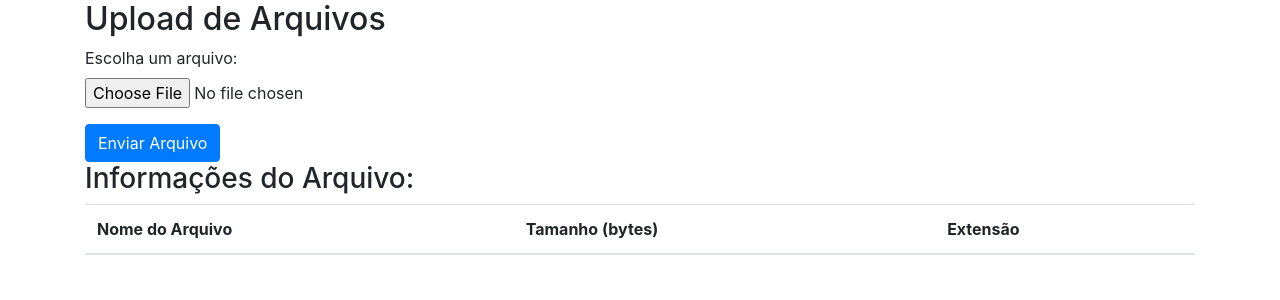
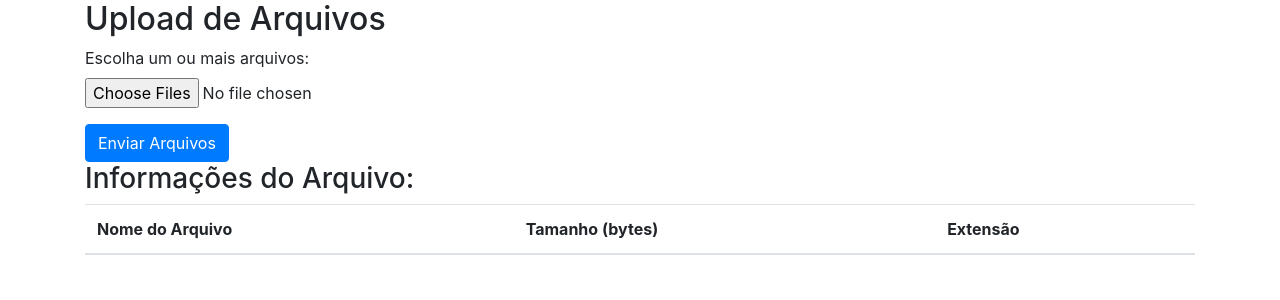
Before and after one commit to joffremota/studying_python, a Flask app: page /file_upload in a window 1280 px wide. Shown: the top 300 px of the page. Run offline with Flask 3, Linux system fonts and the light colour scheme; lists and menus that the app fills with data are empty; some libraries are stand-ins or nearby versions.

Commit message:
Identação de código e ajuste para permitir selecionar múltiplos arquivos para leitura das props

```diff
--- a/HelloWorld/app.py
+++ b/HelloWorld/app.py
@@ -38,15 +38,19 @@ def file_upload():
 @app.route('/upload', methods=['POST'])
 def upload():
     if 'fileInput' in request.files:
-        file = request.files['fileInput']
-        if file.filename != '':
-            filename, file_extension = os.path.splitext(file.filename)
-            file_info = {
-                'filename': file.filename,
-                'size': len(file.read()),
-                'extension': file_extension
-            }
-            return render_template('file_upload.html', file_info=file_info)
+        files = request.files.getlist('fileInput')  # Obter uma lista de arquivos enviados
+
+        file_info_list = []
+        for file in files:
+            if file.filename != '':
+                filename, file_extension = os.path.splitext(file.filename)
+                file_info_list.append({
+                    'filename': file.filename,
+                    'size': len(file.read()),
+                    'extension': file_extension
+                })
+
+        return render_template('file_upload.html', file_info_list=file_info_list)
 
     return redirect(url_for('file_upload'))
 
--- a/HelloWorld/templates/dashboard.html
+++ b/HelloWorld/templates/dashboard.html
@@ -1,11 +1,13 @@
 <!DOCTYPE html>
 <html lang="en">
+
 <head>
     <meta charset="UTF-8">
     <meta name="viewport" content="width=device-width, initial-scale=1.0">
     <title>Dashboard</title>
     <link rel="stylesheet" type="text/css" href="{{ url_for('static', filename='style.css') }}">
 </head>
+
 <body>
     <div class="container">
         <h2>Dashboard</h2>
@@ -27,4 +29,5 @@
         updateServerTime(); // Atualiza imediatamente ao carregar a página
     </script>
 </body>
+
 </html>
--- a/HelloWorld/templates/file_upload.html
+++ b/HelloWorld/templates/file_upload.html
@@ -1,22 +1,55 @@
 <!-- templates/file_upload.html -->
 <!DOCTYPE html>
 <html lang="en">
+
 <head>
     <meta charset="UTF-8">
     <meta name="viewport" content="width=device-width, initial-scale=1.0">
     <title>Upload de Arquivos</title>
     <link rel="stylesheet" href="https://stackpath.bootstrapcdn.com/bootstrap/4.5.2/css/bootstrap.min.css">
 </head>
+
 <body>
     <div class="container">
         <h2>Upload de Arquivos</h2>
-       <form action="/upload" method="post" enctype="multipart/form-data">
+        <form id="fileForm" action="/upload" method="post" enctype="multipart/form-data">
             <div class="form-group">
-            <label for="fileInput">Escolha um arquivo:</label>
-            <input type="file" class="form-control-file" id="fileInput" name="fileInput" accept="*">
+                <label for="fileInput">Escolha um ou mais arquivos:</label>
+                <input type="file" class="form-control-file" id="fileInput" name="fileInput" accept="*" multiple>
             </div>
-        <button type="submit" class="btn btn-primary">Enviar Arquivo</button>
+            <button type="button" class="btn btn-primary" onclick="uploadFiles()">Enviar Arquivos</button>
         </form>
+
+        <script>
+            function uploadFiles() {
+                var filesInput = document.getElementById('fileInput');
+                var files = filesInput.files;
+                var fileTableBody = document.getElementById('fileInfoBody');
+
+                // Limpar a tabela antes de adicionar novas informações
+                fileTableBody.innerHTML = '';
+
+                for (var i = 0; i < files.length; i++) {
+                    var file = files[i];
+                    if (file.name) {
+                        var filename, file_extension;
+                        [filename, file_extension] = file.name.split('.');
+
+                        var row = fileTableBody.insertRow(-1);
+                        var cell1 = row.insertCell(0);
+                        var cell2 = row.insertCell(1);
+                        var cell3 = row.insertCell(2);
+
+                        cell1.innerHTML = filename;
+                        cell2.innerHTML = file.size;
+                        cell3.innerHTML = file_extension;
+                    }
+                }
+
+                // Enviar formulário após adicionar informações à tabela
+                document.getElementById('fileForm').submit();
+            }
+        </script>
 
         <h3>Informações do Arquivo:</h3>
         <table class="table">
@@ -27,14 +60,15 @@
                     <th>Extensão</th>
                 </tr>
             </thead>
-            <!-- Dentro de file_upload.html, na seção da tabela -->
             <tbody id="fileInfoBody">
-                {% if file_info %}
+                {% if file_info_list %}
+                {% for file_info in file_info_list %}
                 <tr>
                     <td>{{ file_info.filename }}</td>
                     <td>{{ file_info.size }}</td>
                     <td>{{ file_info.extension }}</td>
                 </tr>
+                {% endfor %}
                 {% endif %}
             </tbody>
         </table>
@@ -45,4 +79,5 @@
     <script src="https://cdn.jsdelivr.net/npm/@popperjs/core@2.11.6/dist/umd/popper.min.js"></script>
     <script src="https://stackpath.bootstrapcdn.com/bootstrap/4.5.2/js/bootstrap.min.js"></script>
 </body>
+
 </html>
--- a/HelloWorld/templates/landing.html
+++ b/HelloWorld/templates/landing.html
@@ -1,6 +1,7 @@
 <!-- templates/landing.html -->
 <!DOCTYPE html>
 <html lang="en">
+
 <head>
     <meta charset="UTF-8">
     <meta name="viewport" content="width=device-width, initial-scale=1.0">
@@ -18,7 +19,8 @@
 
         .container {
             width: 50%;
-            height: 50vh; /* Ajuste a altura conforme necessário */
+            height: 50vh;
+            /* Ajuste a altura conforme necessário */
             text-align: center;
         }
 
@@ -27,6 +29,7 @@
         }
     </style>
 </head>
+
 <body>
     <div class="container">
         <h2>Bem-vindo à Tela de Aterrissagem</h2>
@@ -40,4 +43,5 @@
     <script src="https://cdn.jsdelivr.net/npm/@popperjs/core@2.11.6/dist/umd/popper.min.js"></script>
     <script src="https://stackpath.bootstrapcdn.com/bootstrap/4.5.2/js/bootstrap.min.js"></script>
 </body>
+
 </html>
--- a/HelloWorld/templates/login.html
+++ b/HelloWorld/templates/login.html
@@ -1,11 +1,13 @@
 <!DOCTYPE html>
 <html lang="en">
+
 <head>
     <meta charset="UTF-8">
     <meta name="viewport" content="width=device-width, initial-scale=1.0">
     <title>Login</title>
     <link rel="stylesheet" type="text/css" href="{{ url_for('static', filename='style.css') }}">
 </head>
+
 <body>
     <div class="container">
         <h2>Login</h2>
@@ -20,4 +22,5 @@
         </form>
     </div>
 </body>
+
 </html>
```
Lines whose indentation alone changed are shown as unchanged.
